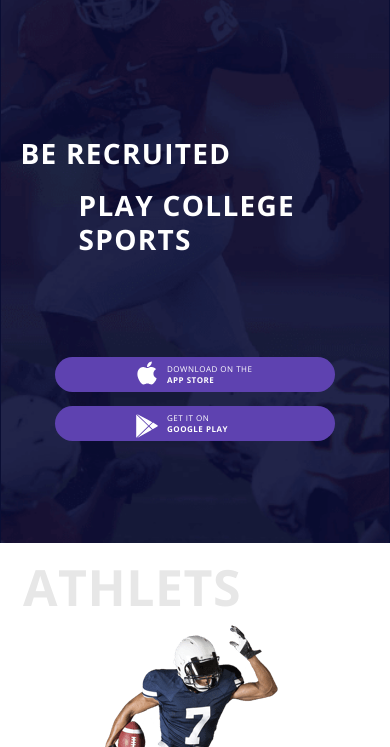
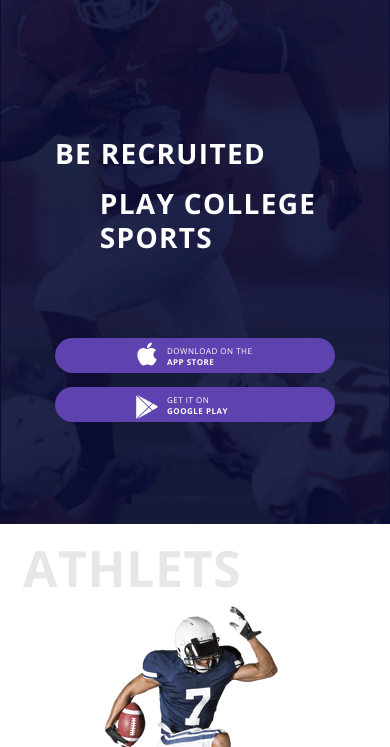
Before and after one commit to eastukalov/mq-diplom, a plain HTML site: page index.html in a window 390 px wide. Shown: the part 97-844 px from the top of the page. Drawn offline with Linux system fonts and the light colour scheme; files whose address does not match are found by name.

Commit message:
11.04.18 15:28

```diff
--- a/css/css.css
+++ b/css/css.css
@@ -25,7 +25,7 @@
   /*height: auto;*/
   /*opacity: 0.5;*/
   /*z-index: 1000;*/
-  /*width: 1920px;*/
+  /*width: 320px;*/
 /*}*/
 
 * {
@@ -327,17 +327,16 @@ footer .footer-surface {
     margin: 10% auto 0 auto;
   }
 
-  .main-header .header-content {
+  .header-wrapper {
+    width: 280px;
+    margin-left: auto;
+    margin-right: auto;
     margin-top: 40.4%;
   }
 
-  .main-header .header-content .one {
-    margin-left: 5%;
-  }
-
   .main-header .header-content .two {
-    margin-top: 19px;
-    margin-left: 20%;
+    margin-top: 17px;
+    margin-left: 16%;
   }
 
   .header-refs,
@@ -345,7 +344,7 @@ footer .footer-surface {
     flex-direction: column;
     width: 280px;
     height: 84px;
-    margin: 26% auto 0 auto;
+    margin: 30% auto 0 auto;
   }
 
   .apple,
@@ -1140,6 +1139,7 @@ footer .footer-surface {
 
   .last-content-text.two {
     padding-left: 9.7%;
+    padding-right: 6%;
   }
 
   .last-content-text.three {
--- a/index.html
+++ b/index.html
@@ -11,7 +11,7 @@
 </head>
 <body>
 
-<!--<div class="img-test"><img src="test/surface_desktop.jpg"></div>-->
+<!--<div class="img-test"><img src="test/surface_320.jpg"></div>-->
 <div class="wrapper">
   <header class="main-header">
 
@@ -30,6 +30,8 @@
     </div>
 
     <h1 class="visually-hidden">SURFACE</h1>
+
+    <div class="header-wrapper">
 
       <div class="header-content">
         <span class="one">be recruited</span>
@@ -67,6 +69,8 @@
           </div>
 
         </a>
+
+      </div>
 
     </div>
 
```
Lines whose indentation alone changed are shown as unchanged.
